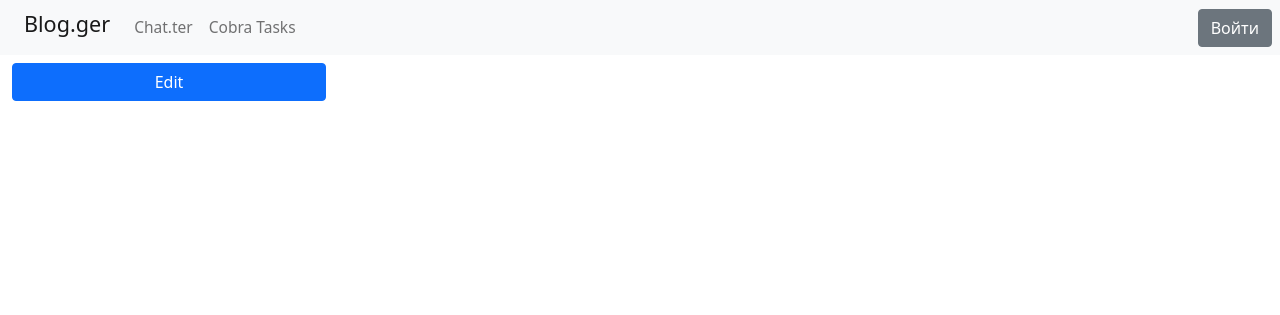
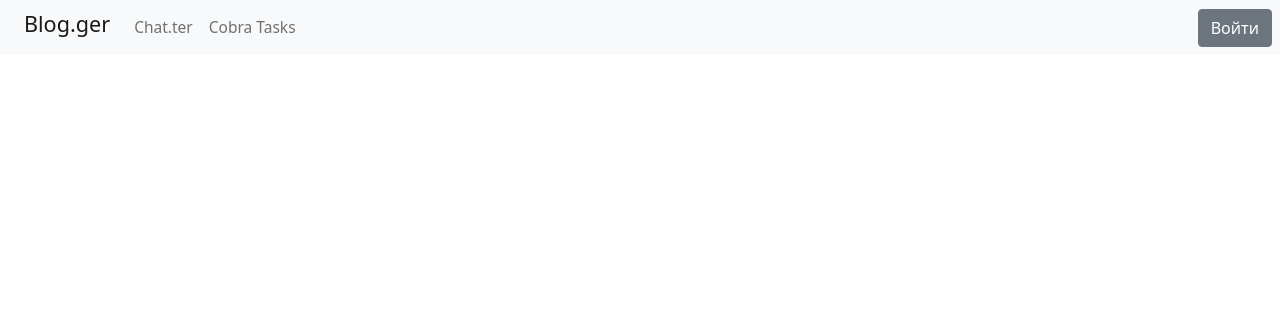
Before and after one commit to IntroSpace/blogger_and_chatter, a Flask app: page / in a window 1280 px wide. Shown: the top 315 px of the page. Run offline with Flask 2, Linux system fonts and the light colour scheme.

Commit message:
update: update index

```diff
--- a/templates/index.html
+++ b/templates/index.html
@@ -42,9 +42,9 @@
             </div>
         </div>
       {% endfor %}
-      <button type="button" class="btn btn-primary" data-bs-toggle="modal" data-bs-target="#editPostModal">
+      <!--button type="button" class="btn btn-primary" data-bs-toggle="modal" data-bs-target="#editPostModal">
           Edit
-      </button>
+      </--button>
       <div class="modal fade" id="editPostModal" tabindex="-1" aria-labelledby="editPostModalLabel" aria-hidden="true">
           <div class="modal-dialog modal-fullscreen-sm-down modal-lg modal-dialog-scrollable">
               <div class="modal-content">
@@ -60,7 +60,7 @@
                   </div>
               </div>
           </div>
-      </div>
+      </div-->
   </div>
 </div>
 {% endblock %}
```
Also changed, not shown: db/social_net.db.
